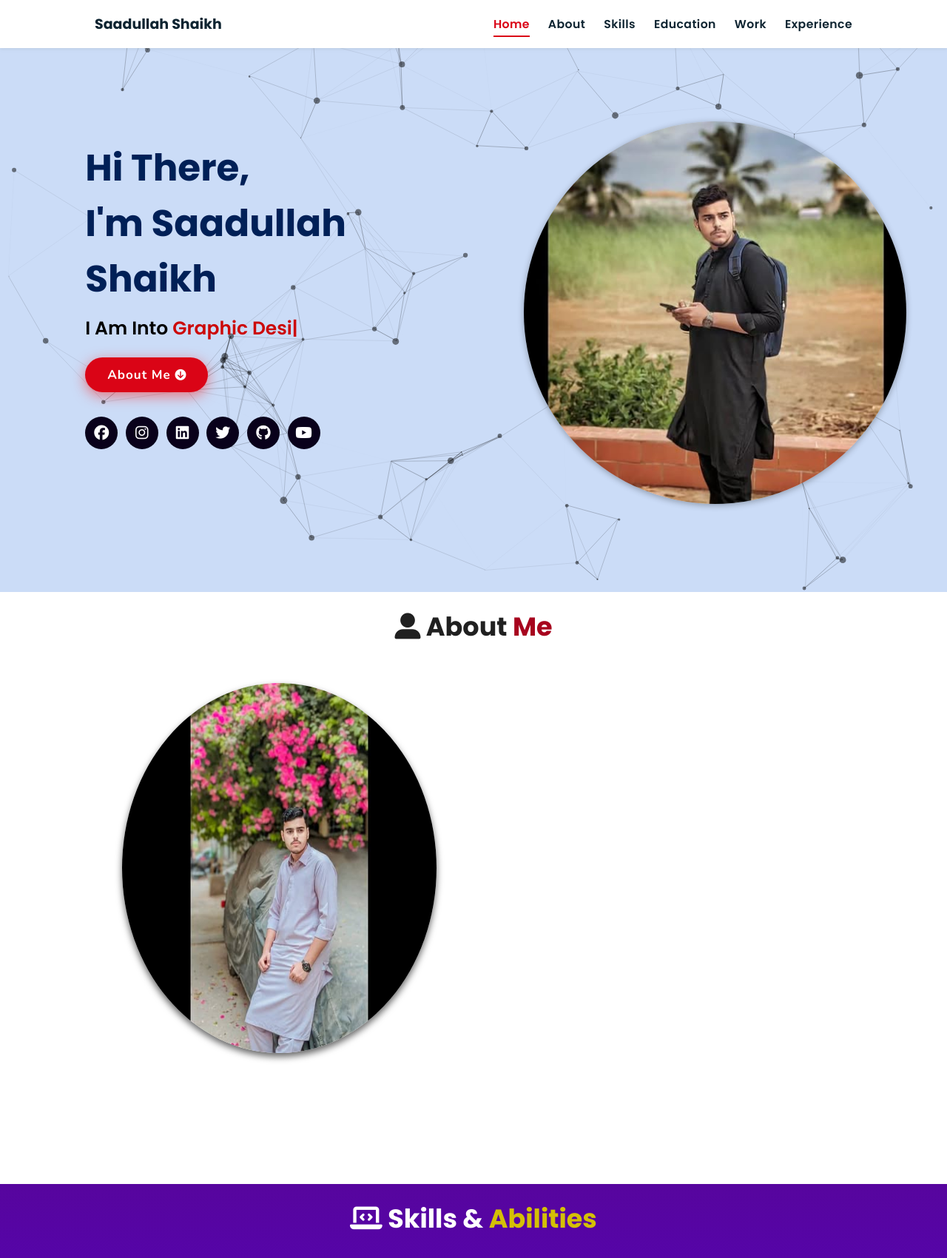
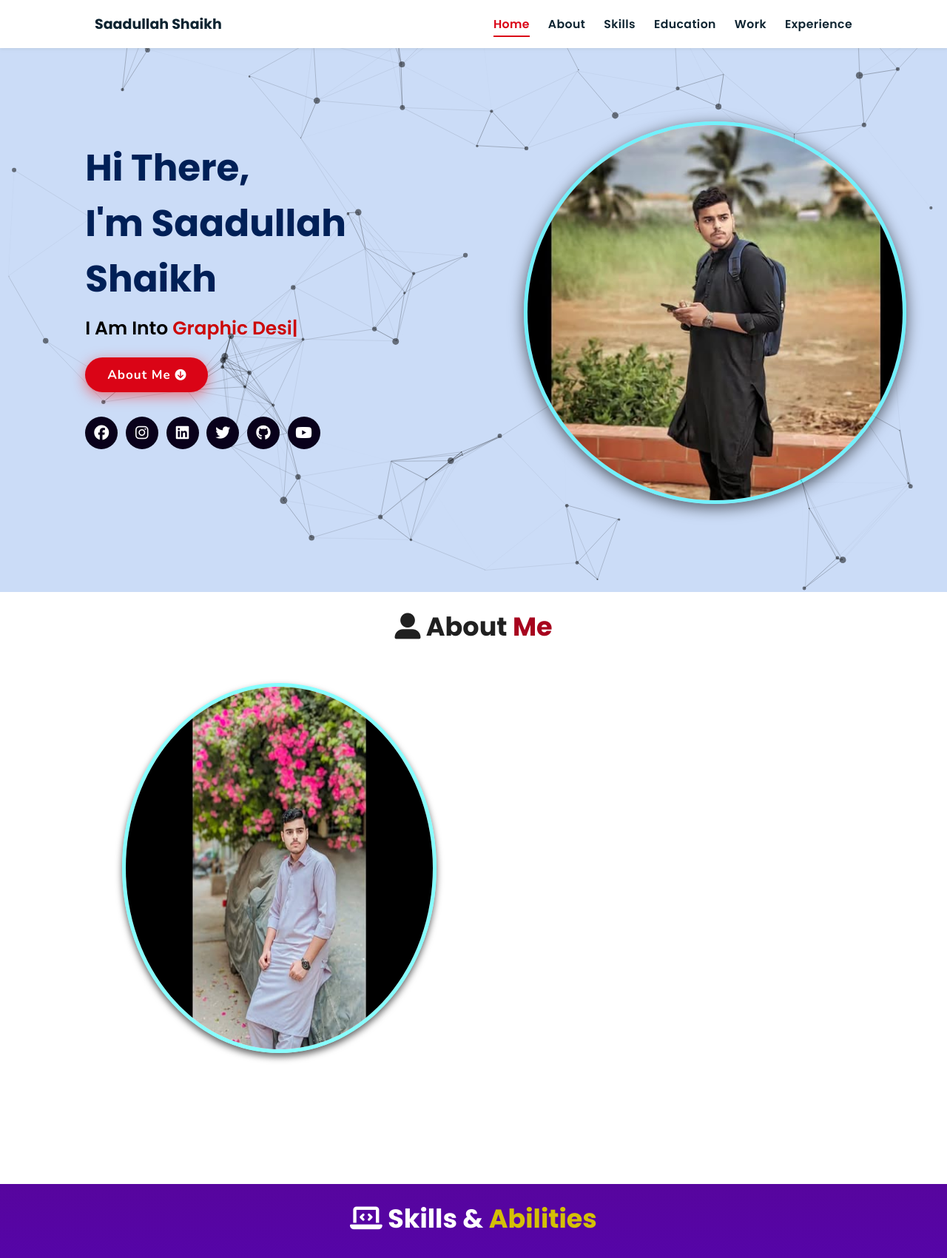
Before and after one commit to digitalskillsacademy3/portfolio-website, a plain HTML site: page index.html in a window 1280 px wide. Shown: the top 1700 px of the page at 74% size. Drawn offline with nearby package versions, Linux system fonts and the light colour scheme; no server answers.

Commit message:
Description of changes

```diff
--- a/index.html
+++ b/index.html
@@ -89,7 +89,7 @@
         </div>
 
         <div class="resumebtn">
-            <a href="#" target="_blank" class="btn"><span>Resume</span>
+            <a href="black and white minimalist resume.pdf" target="_blank" class="btn"><span>Resume</span>
                 <i class="fas fa-chevron-right"></i>
             </a>
         </div>
--- a/luxury-styles.css
+++ b/luxury-styles.css
@@ -218,12 +218,18 @@ header .navbar ul li a:hover {
   margin-left: 6rem;
   border-radius: 50%;
   margin-right: -40px;
-  box-shadow: 0 2px 8px rgba(0, 0, 0, 0.3);
+  box-shadow: 0 5px 20px rgba(0, 0, 0, 0.6); /* Modern shadow effect */
   cursor: pointer;
+  transition: all 0.3s ease;
+  background-color: transparent;
+  border: 5px solid rgba(55, 255, 255, 0.6); /* Soft circular border */
 }
+
 .home .image img:hover {
-  box-shadow: 0 5px 15px rgba(0, 0, 0, 0.5);
+  box-shadow: 0 0 30px rgba(0, 0, 0, 0.7); /* Glowing shadow effect */
+  transform: scale(1.1);
 }
+
 .home .content h2 {
   font-size: 5rem;
   font-weight: 800;
@@ -377,11 +383,14 @@ header .navbar ul li a:hover {
   height: 500px;
   border-radius: 50%;
   box-shadow: 0 5px 10px rgba(0, 0, 0, 0.6);
+  border: 5px solid rgba(55, 255, 255, 0.6); /* Soft circular border */
   transition: 0.3s;
   cursor: pointer;
 }
 .about .row .image img:hover {
   mix-blend-mode: normal;
+  transform: scale(1.1);
+
 }
 .about .row .content {
   flex: 1 1 45rem;
```
Also changed, not shown: 1 other file.
